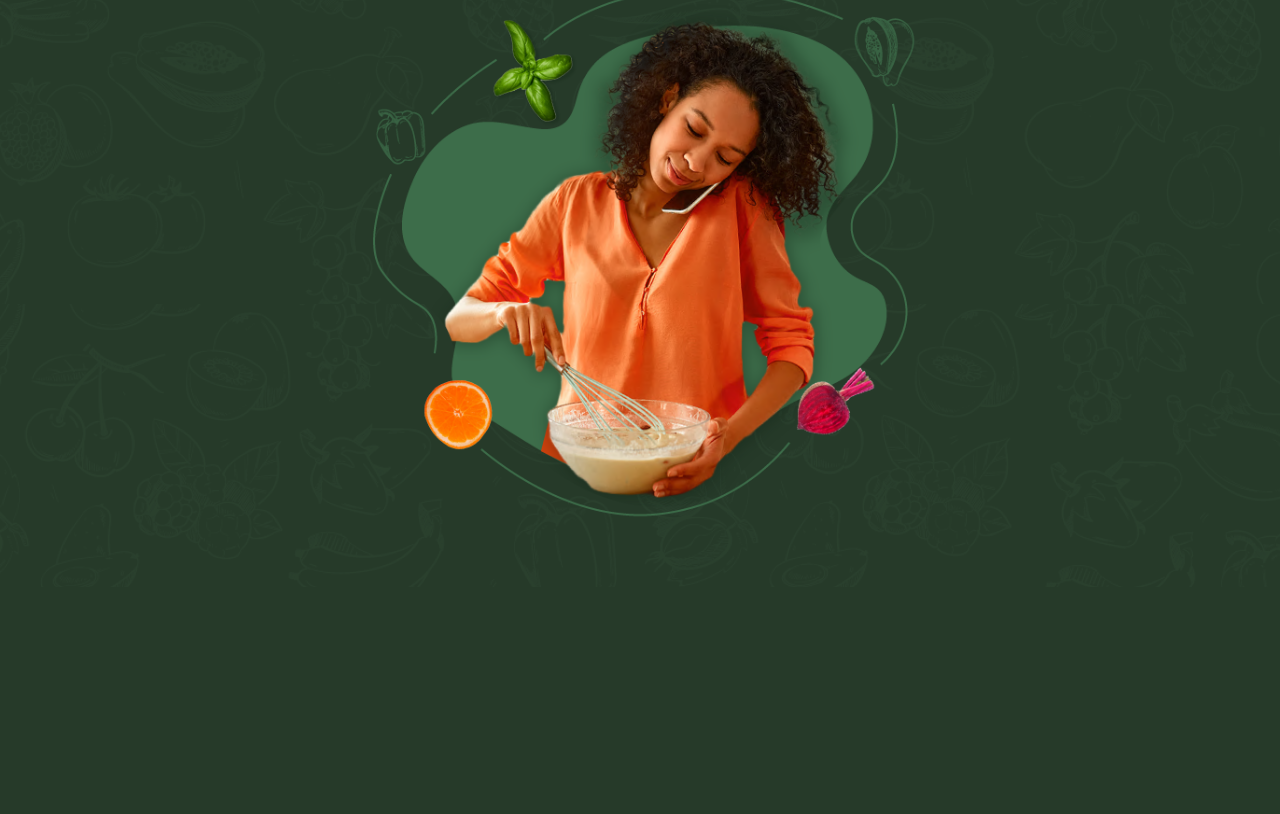
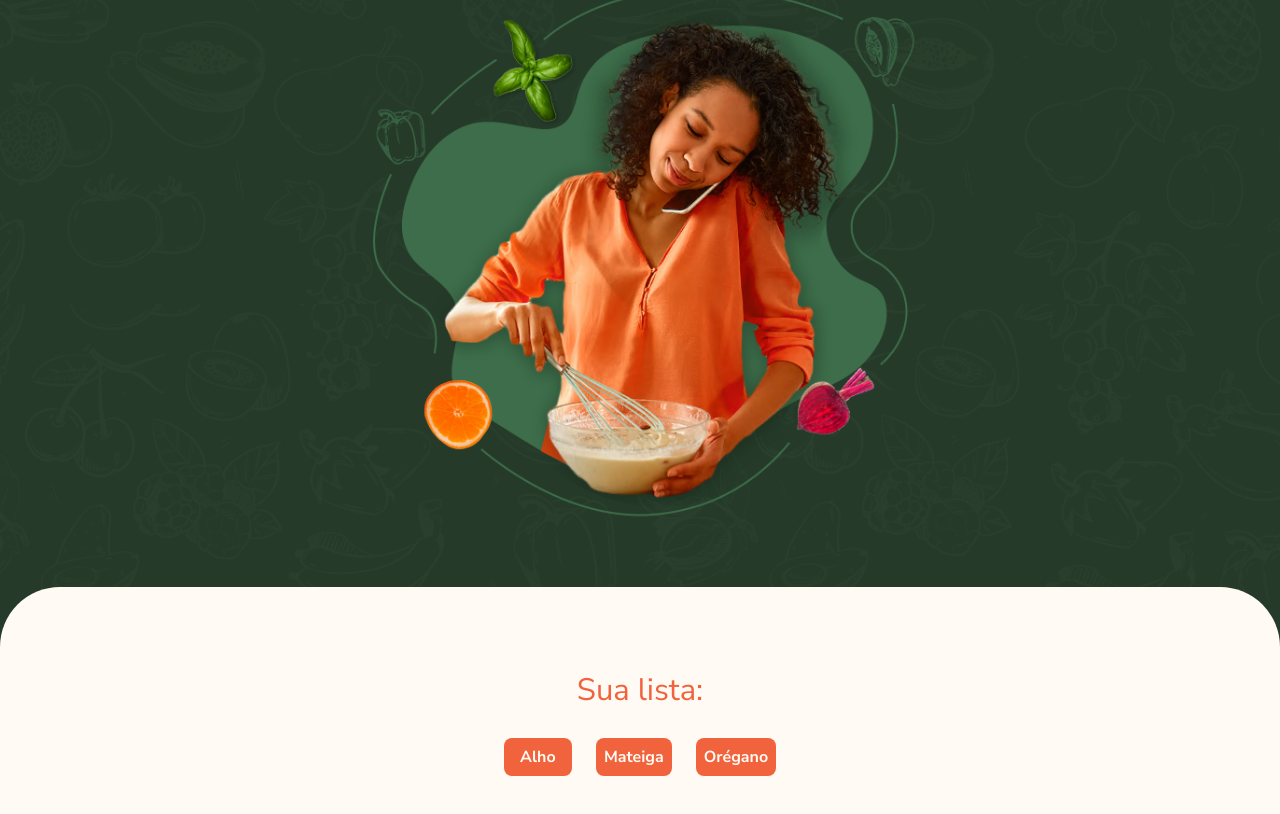
Before and after one commit to welintonborges/cooking-up-vue, a Vue app: page / in a window 1280 px wide. Shown: the part 444-1258 px from the top of the page. Before the commit the page ends 1031 px from the top, so only its background shows below. Built offline with nearby package versions, Linux system fonts and the light colour scheme.

Commit message:
Finalçizando a parte da lista quando ela se encontrar vazia ou se tiver algum conteudo

```diff
--- a/src/App.vue
+++ b/src/App.vue
@@ -2,14 +2,16 @@
 
 import {defineComponent} from "vue";
 import Banner from "@/components/Banner.vue";
+import ConteudoPrincipal from "@/components/ConteudoPrincipal.vue";
 
 export default defineComponent({
-  components: {Banner}
+  components: {ConteudoPrincipal, Banner}
 })
 </script>
 
 <template>
   <Banner/>
+  <ConteudoPrincipal/>
 </template>
 
 
--- /dev/null
+++ b/src/components/ConteudoPrincipal.vue
@@ -0,0 +1,94 @@
+<script lang="ts">
+export default {
+  name: "ConteudoPrincipal",
+  data(){
+    return {
+      ingredientes:['Alho', 'Mateiga', 'Orégano']
+    }
+  }
+}
+</script>
+
+<template>
+  <main class="conteudo-principal">
+    <section>
+      <span class="subtitulo-lg sua-lista-texto">
+       Sua lista:
+      </span>
+      <ul v-if="ingredientes.length" class="ingredientes-sua-lista">
+        <li v-for="ingrediente in ingredientes" :key="ingrediente" class="ingrediente">
+          {{ingrediente}}
+        </li>
+      </ul>
+      <p v-else class="paragrafo lista-vazia">
+        <img src="../assets/imagens/icones/lista-vazia.svg" alt="Ícone de pesquisa">
+        Sua lista está vazia, selecione ingredientes para iniciar.
+      </p>
+    </section>
+  </main>
+</template>
+
+<style scoped>
+.conteudo-principal {
+  padding: 6.5rem 7.5rem;
+  border-radius: 3.75rem 3.75rem 0rem 0rem;
+  background: var(--creme, #FFFAF3);
+  color: var(--cinza, #444);
+
+  display: flex;
+  flex-direction: column;
+  align-items: center;
+  gap: 5rem;
+}
+
+.sua-lista-texto {
+  color: var(--coral, #F0633C);
+  display: block;
+  text-align: center;
+  margin-bottom: 1.5rem;
+}
+
+.ingredientes-sua-lista {
+  display: flex;
+  justify-content: center;
+  gap: 1rem 1.5rem;
+  flex-wrap: wrap;
+}
+
+.ingrediente {
+  display: inline-block;
+  border-radius: 0.5rem;
+  min-width: 4.25rem;
+  padding: 0.5rem;
+  text-align: center;
+  transition: 0.2s;
+  color: var(--creme, #FFFAF3);
+  background: var(--coral, #F0633C);
+  font-weight: 700;
+}
+
+.lista-vazia {
+  display: flex;
+  justify-content: center;
+  align-items: center;
+  flex-wrap: wrap;
+  gap: 0.25rem;
+
+  color: var(--coral, #F0633C);
+  text-align: center;
+}
+
+@media only screen and (max-width: 1300px) {
+  .conteudo-principal {
+    padding: 5rem 3.75rem;
+    gap: 3.5rem;
+  }
+}
+
+@media only screen and (max-width: 767px) {
+  .conteudo-principal {
+    padding: 4rem 1.5rem;
+    gap: 4rem;
+  }
+}
+</style>
```
